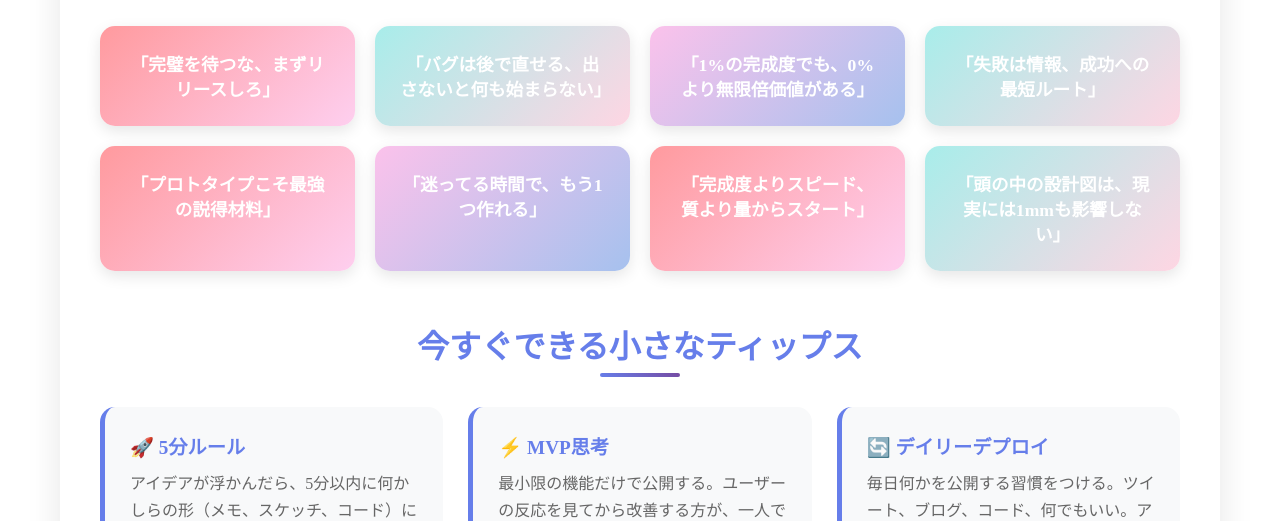
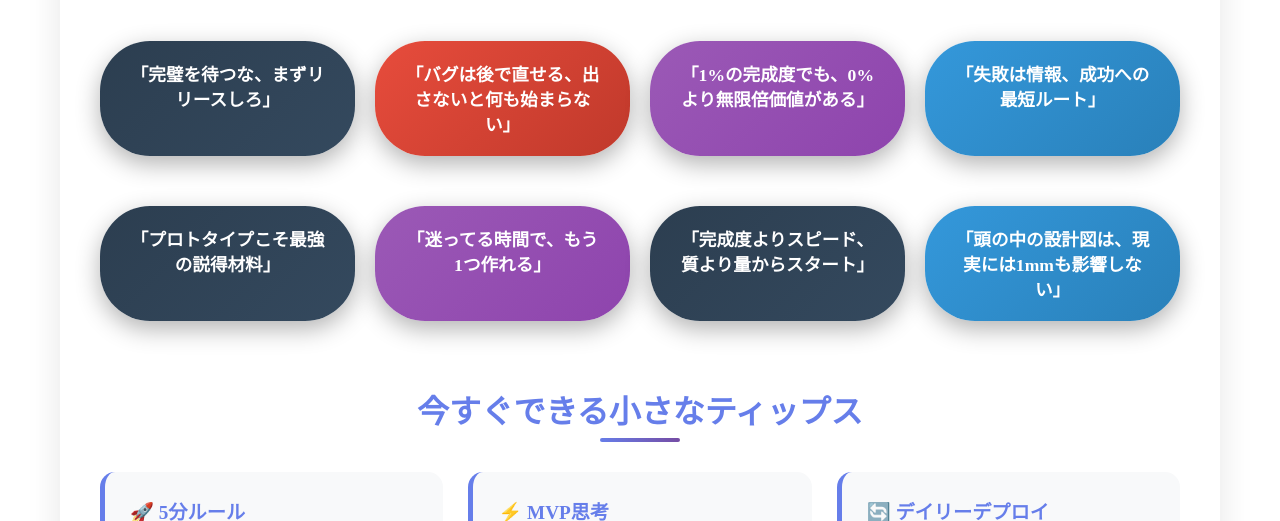
Before and after one commit to k3housedesign/deploma, a plain HTML site: page index.html in a window 1280 px wide. Shown: the part 666-1187 px from the top of the page. Drawn offline with Linux system fonts and the light colour scheme.

Commit message:
index.html を更新

```diff
--- a/index.html
+++ b/index.html
@@ -157,28 +157,68 @@
     }
 
     .word-card {
-        background: linear-gradient(135deg, #ff9a9e 0%, #fecfef 100%);
-        padding: 25px;
-        border-radius: 15px;
+        background: linear-gradient(135deg, #2c3e50 0%, #34495e 100%);
+        padding: 20px 30px;
+        border-radius: 50px;
         text-align: center;
         color: white;
         font-weight: bold;
         font-size: 1.1rem;
-        box-shadow: 0 5px 15px rgba(0,0,0,0.1);
-        transition: transform 0.3s ease;
+        box-shadow: 0 8px 25px rgba(0,0,0,0.3);
+        transition: all 0.6s cubic-bezier(0.25, 0.46, 0.45, 0.94);
         cursor: pointer;
+        margin: 15px 0;
+        position: relative;
+        overflow: hidden;
+        transform: translateX(-100%);
+        opacity: 0;
+    }
+
+    .word-card::before {
+        content: '';
+        position: absolute;
+        top: 0;
+        left: -100%;
+        width: 100%;
+        height: 100%;
+        background: linear-gradient(90deg, transparent, rgba(255,255,255,0.2), transparent);
+        transition: left 0.5s;
+    }
+
+    .word-card:hover::before {
+        left: 100%;
     }
 
     .word-card:hover {
-        transform: translateY(-5px);
+        transform: translateX(10px) scale(1.02);
+        box-shadow: 0 12px 35px rgba(0,0,0,0.4);
+    }
+
+    .word-card.animate {
+        animation: slideInFromLeft 0.8s ease-out forwards;
     }
 
     .word-card:nth-child(2n) {
-        background: linear-gradient(135deg, #a8edea 0%, #fed6e3 100%);
+        background: linear-gradient(135deg, #e74c3c 0%, #c0392b 100%);
     }
 
     .word-card:nth-child(3n) {
-        background: linear-gradient(135deg, #fbc2eb 0%, #a6c1ee 100%);
+        background: linear-gradient(135deg, #9b59b6 0%, #8e44ad 100%);
+    }
+
+    .word-card:nth-child(4n) {
+        background: linear-gradient(135deg, #3498db 0%, #2980b9 100%);
+    }
+
+    @keyframes slideInFromLeft {
+        0% {
+            transform: translateX(-100%);
+            opacity: 0;
+        }
+        100% {
+            transform: translateX(0);
+            opacity: 1;
+        }
     }
 
     /* ティップス */
@@ -257,7 +297,7 @@
                 <a href="#home">ホーム</a>
                 <a href="#words">行動の言葉</a>
                 <a href="#tips">実践ティップス</a>
-                <a href="notes.html">ノート</a>
+                <a href="notes.html" target="_blank">ノート</a>
             </nav>
         </div>
     </header>
@@ -330,6 +370,33 @@
 </div>
 
 <script>
+    // 言葉カードのスクロールアニメーション
+    function animateWordsOnScroll() {
+        const cards = document.querySelectorAll('.word-card');
+
+        const observer = new IntersectionObserver((entries) => {
+            entries.forEach((entry, index) => {
+                if (entry.isIntersecting) {
+                    setTimeout(() => {
+                        entry.target.classList.add('animate');
+                    }, index * 200); // 順次表示
+                }
+            });
+        }, {
+            threshold: 0.1,
+            rootMargin: '0px 0px -50px 0px'
+        });
+
+        cards.forEach(card => {
+            observer.observe(card);
+        });
+    }
+
+    // ページ読み込み時にアニメーション設定
+    document.addEventListener('DOMContentLoaded', function() {
+        animateWordsOnScroll();
+    });
+
     function toggleMenu() {
         const menu = document.getElementById('navMenu');
         menu.classList.toggle('active');
@@ -348,9 +415,9 @@
     // 言葉カードクリック時のアニメーション
     document.querySelectorAll('.word-card').forEach(card => {
         card.addEventListener('click', function() {
-            this.style.transform = 'scale(0.95)';
+            this.style.transform = 'translateX(0) scale(0.95)';
             setTimeout(() => {
-                this.style.transform = 'translateY(-5px)';
+                this.style.transform = 'translateX(0) scale(1.02)';
             }, 150);
         });
     });
```
